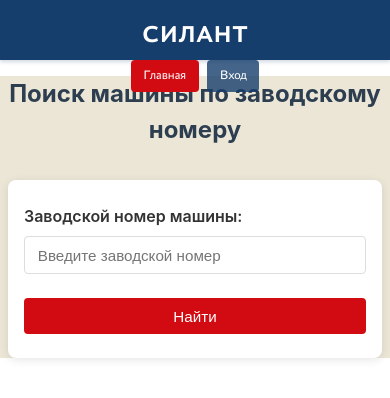
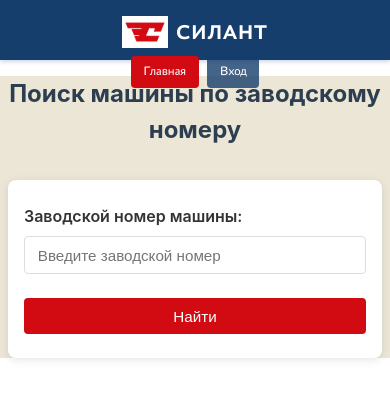
Before and after one commit to n0fl3x/silant_diploma, a React (Vite) app in the folder frontend/silant/: page /machine-search in a window 390 px wide. Shown: the top 398 px of the page. Built offline with nearby package versions, Linux system fonts and the light colour scheme; no server answers.

Commit message:
Header logo added.

```diff
--- a/frontend/silant/src/components/Header.tsx
+++ b/frontend/silant/src/components/Header.tsx
@@ -11,9 +11,16 @@
     <header className="header">
       <div className="header__container">
         <div className="header__logo">
-          <Link to="/machine-search" className="header__logo-link">
-            <h1 className="header__title">СИЛАНТ</h1>
-          </Link>
+          <a href="/" className="header__logo-link">
+            <img
+              src="/src/images/logo-red.jpg"
+              alt="Логотип компании Силант"
+              className="header__logo-image"
+            />
+            <h1 className="header__title">
+              СИЛАНТ
+            </h1>
+          </a>
         </div>
 
         <nav className="header__nav">
--- a/frontend/silant/src/styles/Header.css
+++ b/frontend/silant/src/styles/Header.css
@@ -24,11 +24,30 @@
 
 .header__logo {
   flex-shrink: 0;
+  display: flex;
+  align-items: center;
 }
 
 .header__logo-link {
   text-decoration: none;
   color: white;
+  display: flex;
+  align-items: center;
+  gap: 0.75rem; /* расстояние между логотипом и текстом */
+}
+
+.header__logo-image {
+  height: 40px; /* фиксированная высота под хедер */
+  width: auto; /* сохранение пропорций */
+  max-width: 120px; /* ограничение максимальной ширины */
+  object-fit: contain; /* изображение не искажается */
+}
+
+.header__title {
+  margin: 0;
+  font-family: "PT Astra Sans", sans-serif;
+  font-size: 1.5rem;
+  font-weight: 600;
 }
 
 .header__title {
@@ -99,6 +118,19 @@
 }
 
 @media (max-width: 768px) {
+  .header__logo-link {
+    gap: 0.5rem; /* уменьшаем расстояние на мобильных */
+  }
+
+  .header__logo-image {
+    height: 32px; /* уменьшаем размер логотипа на мобильных */
+    max-width: 100px;
+  }
+
+  .header__title {
+    font-size: 1.3rem; /* уменьшаем текст заголовка */
+  }
+
   .header__container {
     flex-direction: column;
     gap: 0.5rem;
```
Also changed, not shown: frontend/silant/src/images/logo-red.jpg (added).
